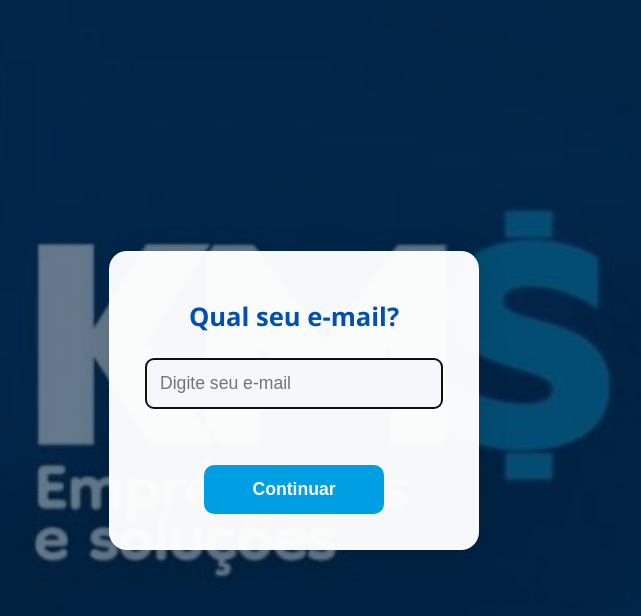
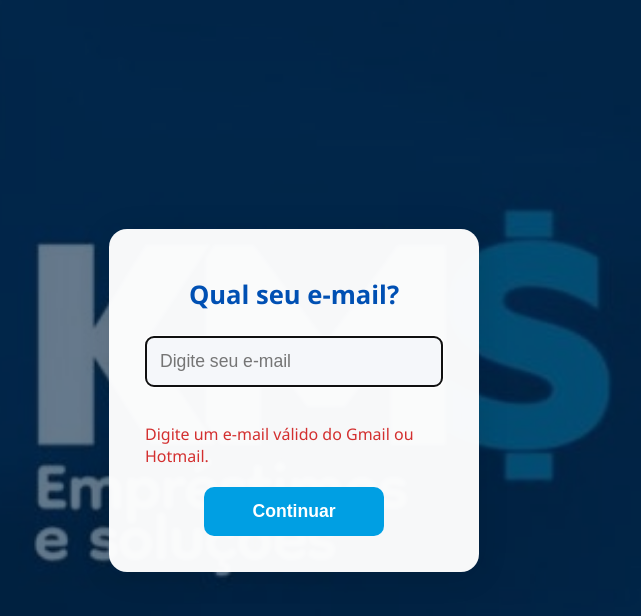
Before and after one commit to Rayan-1/kms-imprestimos, a plain HTML site: page email.html in a window 1280 px wide. Both pictures are taken after a click on the button "Continuar". Shown: the whole page, without its empty margins (346-987 px from the left). Drawn offline with Linux system fonts and the light colour scheme.

Commit message:
Update email.html

```diff
--- a/email.html
+++ b/email.html
@@ -13,10 +13,10 @@
     <div class="simulador-form">
       <div class="step active" id="step-email">
         <h2>Qual seu e-mail?</h2>
-        <div style="width:100%;display:flex;align-items:center;gap:10px;margin-bottom:24px;">
-
+        <div style="width:100%;display:flex;align-items:center;gap:10px;margin-bottom:12px;">
           <input type="email" id="input-email" placeholder="Digite seu e-mail" required style="flex:1;">
         </div>
+        <div id="email-error" style="color:#d32f2f; font-size:1rem; min-height:22px; margin-bottom:12px;"></div>
         <button class="btn-primary" id="btn-email">Continuar</button>
       </div>
     </div>
@@ -25,15 +25,21 @@
     document.getElementById('btn-email').addEventListener('click', function (e) {
       e.preventDefault();
       const email = document.getElementById('input-email').value.trim();
+      const errorDiv = document.getElementById('email-error');
       // Regex: exige @ e termina com gmail.com ou hotmail.com
       const emailRegex = /^[^\s@]+@[^\s@]+\.(gmail\.com|hotmail\.com)$/i;
       if (emailRegex.test(email)) {
         localStorage.setItem('emailEmprestimo', email);
         window.location.href = 'cpf.html';
       } else {
-      alert('Digite um e-mail válido do Gmail ou Hotmail.');
+        errorDiv.textContent = 'Digite um e-mail válido do Gmail ou Hotmail.';
         document.getElementById('input-email').focus();
       }
+    });
+
+    // Limpa erro ao digitar
+    document.getElementById('input-email').addEventListener('input', function () {
+      document.getElementById('email-error').textContent = '';
     });
   </script>
 </body>
```
Lines whose indentation alone changed are shown as unchanged.
